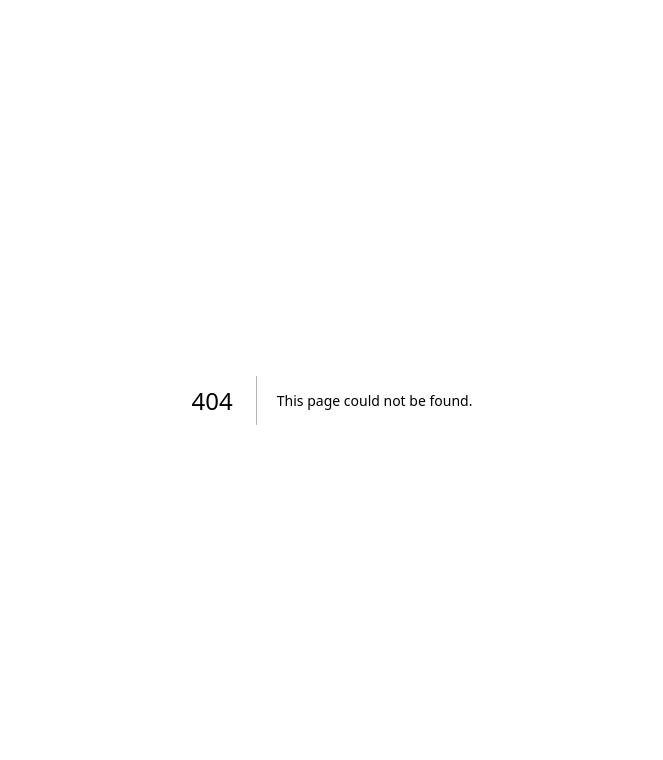
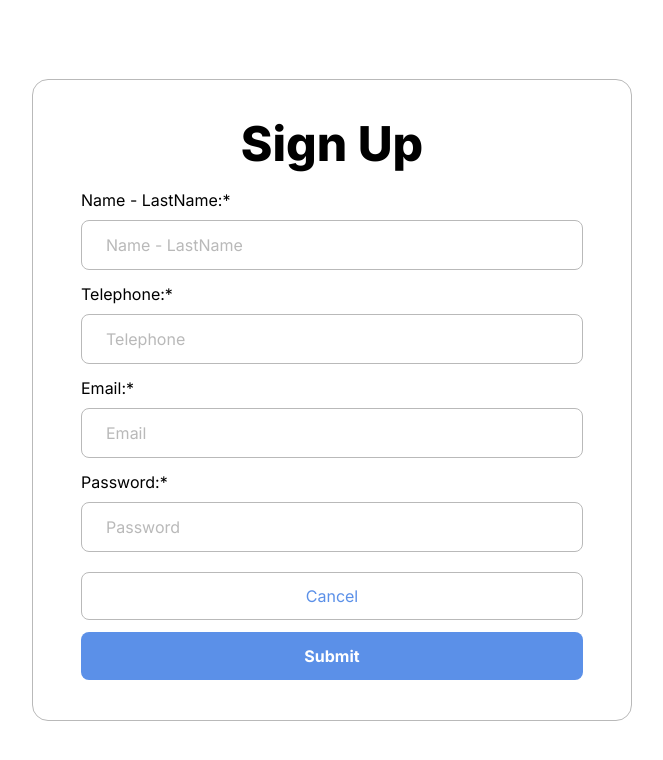
Before and after one commit to Namprik/pracdev2-frontend, a Next.js app: page /signUp in a window 1280 px wide. Before the commit this address had no page. Shown: the top 760 px of the page, without its empty margins (308-971 px from the left). Built offline with nearby package versions, Linux system fonts and the light colour scheme.

Commit message:
sign in & sign up ui

```diff
--- /dev/null
+++ b/src/app/signIn/page.tsx
@@ -0,0 +1,50 @@
+"use client";
+
+import Button from "@/components/Button/Button";
+import TextInput from "@/components/Input/TextInput";
+import Link from "next/link";
+import { useState } from "react";
+
+export default function SignIn() {
+  const [email, setEmail] = useState("");
+  const [password, setPassword] = useState("");
+
+  const signIn = () => {
+    if (email && password) {
+      console.log("sign in", email, password);
+    }
+  };
+
+  return (
+    <div className="bg-white w-screen h-screen min-w-fit min-h-fit place-content-center">
+      <form onSubmit={signIn}>
+        <div className="rounded-2xl border border-dp-border py-10 px-12 h-hit w-[600px] min-w-fit mx-auto space-y-5">
+          <h1 className="font-extrabold text-5xl text-center">Sign Up</h1>
+          <div className="grid grid-flow-row gap-3">
+            <TextInput
+              label="Email"
+              type="email"
+              required={true}
+              onChange={setEmail}
+              value={email}
+            />
+            <TextInput
+              label="Password"
+              type="text"
+              required={true}
+              onChange={setPassword}
+              value={password}
+            />
+            <Button btnType="submit" text="Submit" type="submit" />
+          </div>
+          <div className="text-dp-border space-x-2 text-center">
+            <label> Not a member?</label>
+            <Link href={"/signUp"} className="text-dp-blue-dark font-semibold">
+              Sign Up
+            </Link>
+          </div>
+        </div>
+      </form>
+    </div>
+  );
+}
--- /dev/null
+++ b/src/app/signUp/page.tsx
@@ -0,0 +1,65 @@
+"use client";
+
+import Button from "@/components/Button/Button";
+import TextInput from "@/components/Input/TextInput";
+import Link from "next/link";
+import { useState } from "react";
+
+export default function SignUp() {
+  const [name, setName] = useState("");
+  const [phone, setPhone] = useState("");
+  const [email, setEmail] = useState("");
+  const [password, setPassword] = useState("");
+
+  const signUp = () => {
+    if (name && phone && email && password) {
+      console.log("sign up", name, email, phone, password);
+    }
+  };
+
+  return (
+    <div className="bg-white w-screen h-screen min-w-fit min-h-fit place-content-center">
+      <form onSubmit={signUp}>
+        <div className="rounded-2xl border border-dp-border py-10 px-12 h-hit w-[600px] min-w-fit mx-auto space-y-5">
+          <h1 className="font-extrabold text-5xl text-center">Sign Up</h1>
+          <div className="grid grid-flow-row gap-3">
+            <TextInput
+              label="Name - LastName"
+              type="text"
+              required={true}
+              onChange={setName}
+              value={name}
+            />
+            <TextInput
+              label="Telephone"
+              type="tel"
+              required={true}
+              onChange={setPhone}
+              value={phone}
+            />
+            <TextInput
+              label="Email"
+              type="email"
+              required={true}
+              onChange={setEmail}
+              value={email}
+            />
+            <TextInput
+              label="Password"
+              type="text"
+              required={true}
+              onChange={setPassword}
+              value={password}
+            />
+          </div>
+          <div className="space-y-3">
+            <Link href={"/signIn"}>
+              <Button btnType="cancel" text="Cancel" />
+            </Link>
+            <Button btnType="submit" text="Submit" type="submit" />
+          </div>
+        </div>
+      </form>
+    </div>
+  );
+}
```
